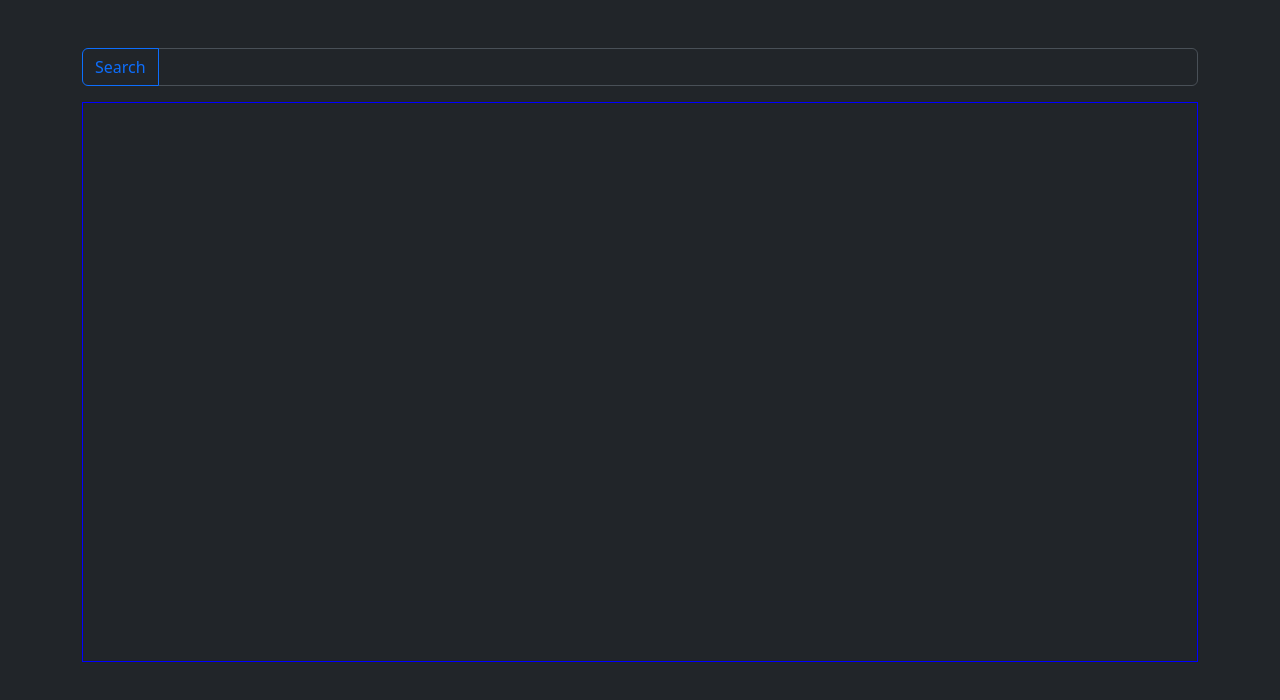
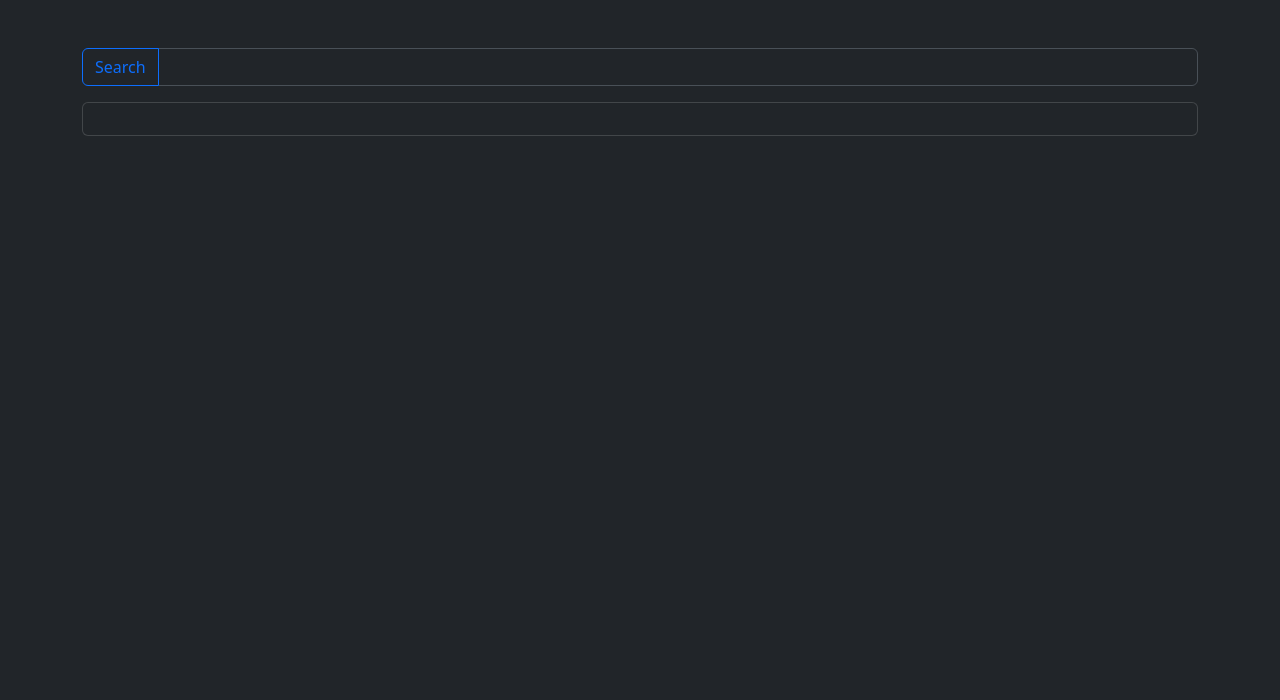
Before and after one commit to Charles2205/React_Bible, a React (Vite) app: page / in a window 1280 px wide. Shown: the top 700 px of the page. Built offline with nearby package versions, Linux system fonts and the light colour scheme.

Commit message:
Updated UI

```diff
--- a/src/components/Search.jsx
+++ b/src/components/Search.jsx
@@ -3,6 +3,7 @@ import Container from "react-bootstrap/Container";
 import axios from "axios";
 import Form from "react-bootstrap/Form";
 import InputGroup from "react-bootstrap/InputGroup";
+import Card from 'react-bootstrap/Card';
 import "./content.css";
 import { useEffect, useState } from "react";
 
@@ -63,7 +64,7 @@ const Search = () => {
             />
           </InputGroup>
 
-          <div className="content">
+          {/* <div className="content">
             {quotations.map((quotation)=>(
 
                 <div key={inputs}>
@@ -72,8 +73,27 @@ const Search = () => {
                 </div>
 
             ))}
-          </div>
+          </div> */}
+
+          <Card>
+      <Card.Body>
+      {quotations.map((quotation)=>(
+               <blockquote className="blockquote Ref mb-0">
+               <p>
+                 {' '}
+                 {quotation.reference}
+
+                 {' '}
+               </p>
+               <footer className="blockquote-footer Verse">
+                {quotation.text}
+               </footer>
+             </blockquote>
+            ))}
+      </Card.Body>
+    </Card>
         </Container>
+
       </center>
     </>
   );
--- a/src/components/content.css
+++ b/src/components/content.css
@@ -11,3 +11,6 @@
     color:rgb(135, 135, 222)
 
 }
+.blockquote-footer{
+    color:rgb(135, 135, 222) !important
+}
```
